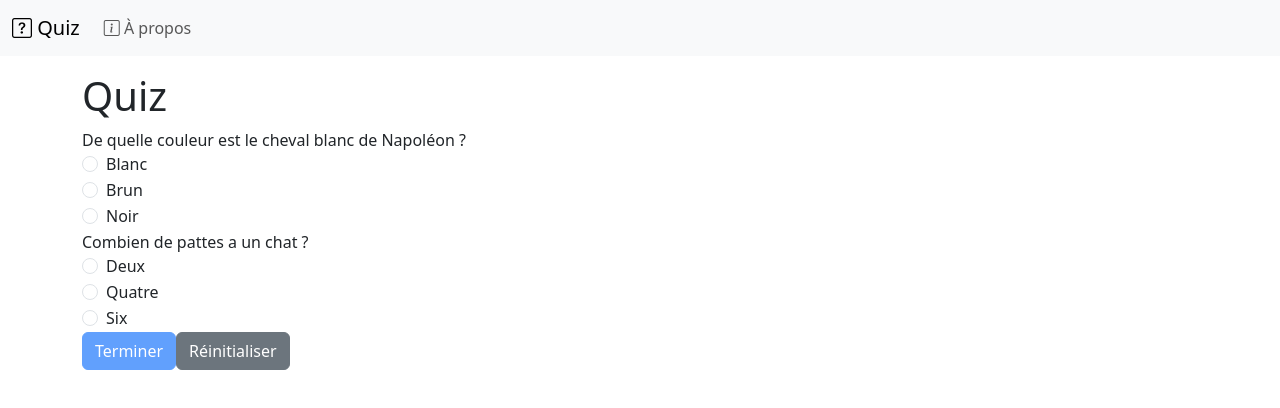
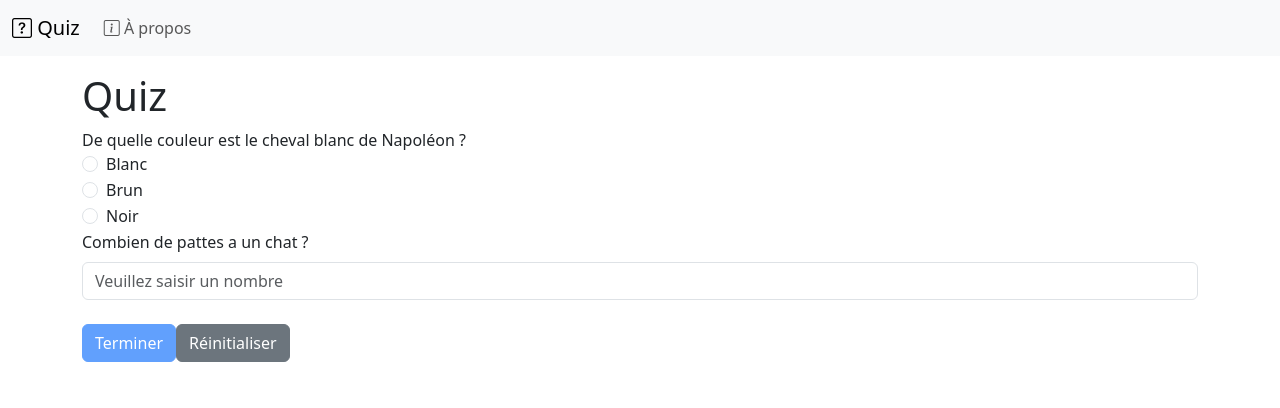
Before and after one commit to blueur/quiz, a Vue app: page / in a window 1280 px wide. Shown: the top 408 px of the page. Built offline with nearby package versions, Linux system fonts and the light colour scheme.

Commit message:
feat: add QuestionText

```diff
--- a/src/components/QuestionRadio.vue
+++ b/src/components/QuestionRadio.vue
@@ -3,10 +3,10 @@ import { defineModel, defineProps, type PropType } from 'vue'
 
 const model = defineModel<string | null>()
 const props = defineProps({
-  name: { type: String, required: true },
+  id: { type: String, required: true },
   text: { type: String, required: true },
   options: {
-    type: Array as PropType<Array<{ name: string; text: string }>>,
+    type: Array as PropType<Array<{ value: string; text: string }>>,
     required: true,
   },
 })
@@ -14,16 +14,16 @@ const props = defineProps({
 
 <template>
   {{ props.text }}
-  <div v-for="option in props.options" :key="option.name" class="form-check">
+  <div v-for="option in props.options" :key="option.value" class="form-check">
     <input
-      :id="`${props.name}-${option.name}`"
+      :id="`${props.id}-${option.value}`"
       v-model="model"
       class="form-check-input"
       type="radio"
-      :name="props.name"
-      :value="option.name"
+      :name="props.id"
+      :value="option.value"
     />
-    <label class="form-check-label" :for="`${props.name}-${option.name}`">
+    <label class="form-check-label" :for="`${props.id}-${option.value}`">
       {{ option.text }}
     </label>
   </div>
--- /dev/null
+++ b/src/components/QuestionText.vue
@@ -0,0 +1,22 @@
+<script setup lang="ts">
+import { defineModel, defineProps } from 'vue'
+
+const model = defineModel<string | null>()
+const props = defineProps({
+  id: { type: String, required: true },
+  text: { type: String, required: true },
+  placeholder: { type: String, default: 'Veuillez saisir une réponse' },
+})
+</script>
+
+<template>
+  <label :for="props.id" class="form-label">
+    {{ props.text }}
+  </label>
+  <input
+    :id="props.id"
+    v-model="model"
+    class="form-control"
+    :placeholder="props.placeholder"
+  />
+</template>
--- a/src/components/QuizForm.vue
+++ b/src/components/QuizForm.vue
@@ -1,5 +1,6 @@
 <script setup lang="ts">
 import QuestionRadio from '@/components/QuestionRadio.vue'
+import QuestionText from '@/components/QuestionText.vue'
 import { computed, ref } from 'vue'
 
 const cheval = ref<string | null>(null)
@@ -10,7 +11,6 @@ const filled = computed<boolean>(
 
 function submit(event: Event): void {
   event.preventDefault()
-
   let score: number = 0
   if (cheval.value === 'blanc') {
     score += 1
@@ -20,9 +20,9 @@ function submit(event: Event): void {
   }
   alert(`Votre score est de ${score} sur 2`)
 }
+
 function reset(event: Event): void {
   event.preventDefault()
-
   cheval.value = null
   chat.value = null
 }
@@ -31,25 +31,22 @@ function reset(event: Event): void {
 <template>
   <form>
     <QuestionRadio
+      id="cheval"
       v-model="cheval"
       text="De quelle couleur est le cheval blanc de Napoléon ?"
-      name="cheval"
       :options="[
-        { name: 'blanc', text: 'Blanc' },
-        { name: 'brun', text: 'Brun' },
-        { name: 'noir', text: 'Noir' },
+        { value: 'blanc', text: 'Blanc' },
+        { value: 'brun', text: 'Brun' },
+        { value: 'noir', text: 'Noir' },
       ]"
     />
-    <QuestionRadio
+    <QuestionText
+      id="chat"
       v-model="chat"
       text="Combien de pattes a un chat ?"
-      name="chat"
-      :options="[
-        { name: '2', text: 'Deux' },
-        { name: '4', text: 'Quatre' },
-        { name: '6', text: 'Six' },
-      ]"
+      placeholder="Veuillez saisir un nombre"
     />
+    <br />
     <button
       class="btn btn-primary"
       :class="{ disabled: !filled }"
```
